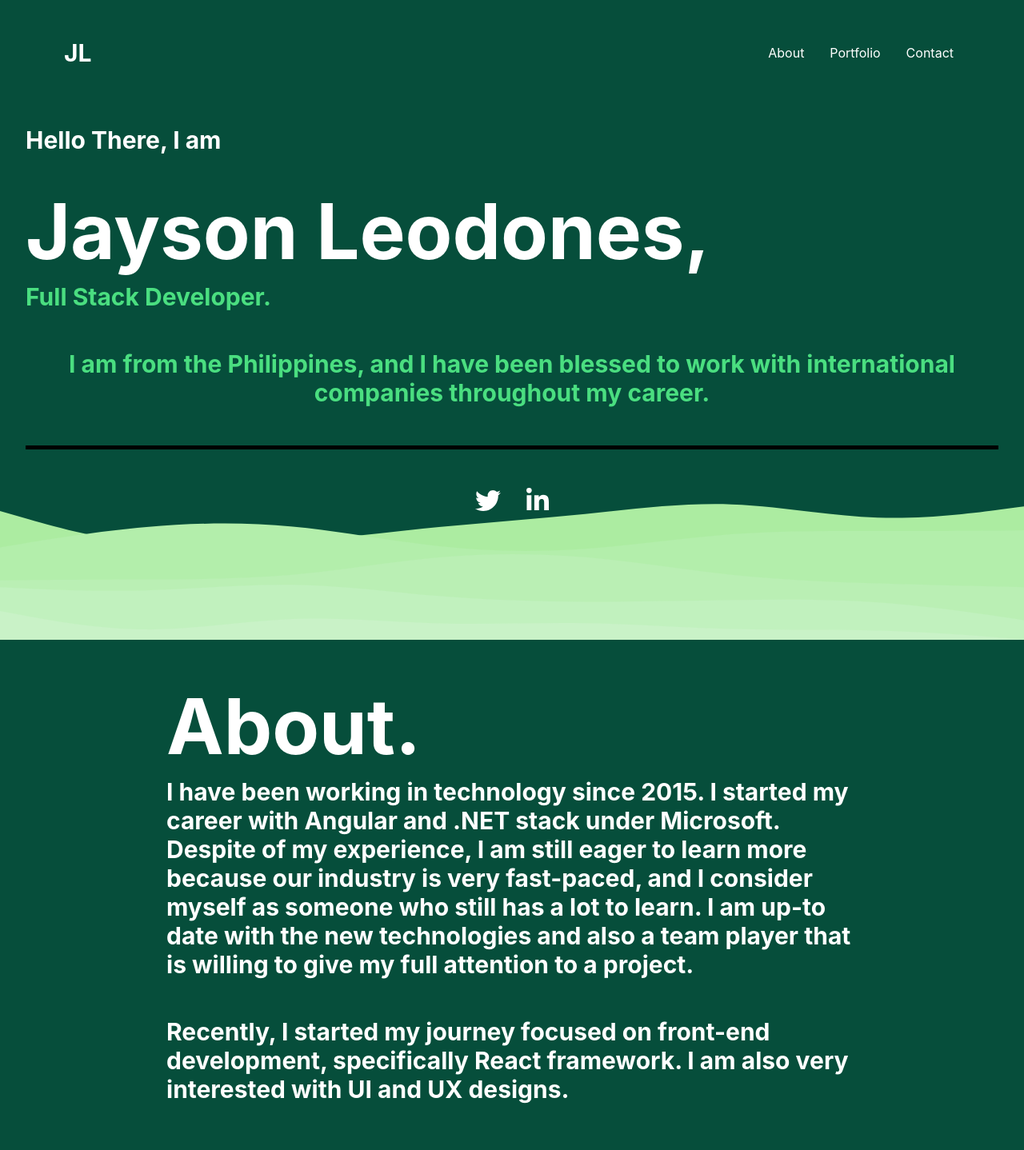
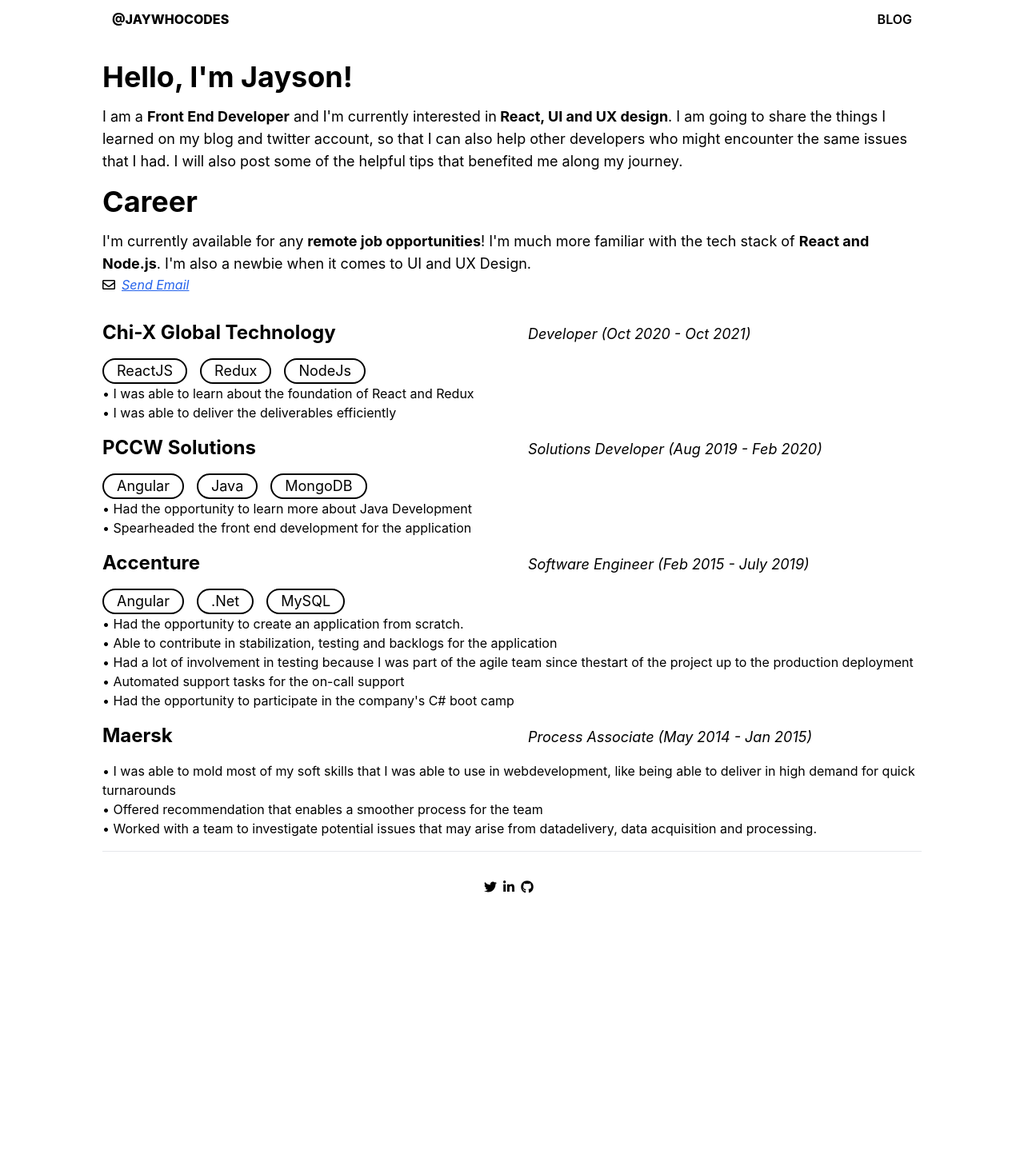
Before and after one commit to jaysonleo/dashboard, a React (Create React App) app: page / in a window 1280 px wide. Shown: the top 1438 px of the page at 80% size. After the commit the page ends 1153 px from the top, so only its background shows below. Built offline with nearby package versions, Linux system fonts and the light colour scheme.

Commit message:
deploying v1

```diff
--- a/package.json
+++ b/package.json
@@ -5,6 +5,7 @@
   "dependencies": {
     "@fortawesome/fontawesome-svg-core": "^1.2.36",
     "@fortawesome/free-brands-svg-icons": "^5.15.4",
+    "@fortawesome/free-regular-svg-icons": "^5.15.4",
     "@fortawesome/react-fontawesome": "^0.1.16",
     "@testing-library/jest-dom": "^5.16.1",
     "@testing-library/react": "^12.1.2",
--- a/src/App.css
+++ b/src/App.css
@@ -36,3 +36,23 @@
     transform: rotate(360deg);
   }
 }
+
+*, a, p, h1, h2, li {
+  @apply text-black;
+}
+
+h1 {
+  @apply text-4xl;
+  @apply font-bold;
+  @apply my-4;
+}
+
+p {
+  @apply text-lg;
+}
+
+h2 {
+  @apply text-2xl;
+  @apply font-bold;
+  @apply my-4;
+}
--- a/src/App.js
+++ b/src/App.js
@@ -1,16 +1,16 @@
 import logo from './logo.svg';
 import './App.css';
 import Header from './components/Header/header';
-import Hero from './components/Hero/hero';
 import About from './components/About/about';
+import Footer from './components/Footer/footer';
 
 function App() {
   return (
-    <>
+    <div className="max-w-screen-lg inset-x-0 mx-8 2xl:mx-auto xl:mx-auto lg:mx-auto md:mx-8">
       <Header/>
-      <Hero/>
       <About/>
-    </>
+      <Footer/>
+    </div>
   );
 }
 
--- a/src/components/About/about.jsx
+++ b/src/components/About/about.jsx
@@ -1,35 +1,109 @@
-import "./about.scss";
+import React from 'react'
+import { faEnvelope } from "@fortawesome/free-regular-svg-icons";
+import { FontAwesomeIcon } from "@fortawesome/react-fontawesome";
 
 export default function About() {
+//   const careers = []
+//   careers["title a"] = {foo: 23, bar: "abcd"}
+//   careers["title b"] = {foo: 23, bar: "abcd"}
+//   careers["title c"] = {foo: 23, bar: "abcd"}
+//   careers["title d"] = {foo: 23, bar: "abcd"}
+//   console.log('careers',careers)
+
+const careers = [
+    {
+    title: "Chi-X Global Technology",
+    position:"Developer",
+    techStack: ["ReactJS", "Redux", "NodeJs"],
+    dateEmployed: "Oct 2020 - Oct 2021",
+    descriptions:[
+        "I was able to learn about the foundation of React and Redux",
+        "I was able to deliver the deliverables efficiently",
+    ]
+    },
+    {
+    title: "PCCW Solutions",
+    position:"Solutions Developer",
+    techStack: ["Angular", "Java", "MongoDB"],
+    dateEmployed: "Aug 2019 - Feb 2020",
+    descriptions:[
+        "Had the opportunity to learn more about Java Development",
+        "Spearheaded the front end development for the application"
+    ]
+    },
+    {
+    title: "Accenture",
+    position:"Software Engineer",
+    techStack: ["Angular", ".Net", "MySQL"],
+    dateEmployed: "Feb 2015 - July 2019",
+    descriptions:[
+        "Had the opportunity to create an application from scratch.",
+        "Able to contribute in stabilization, testing and backlogs for the application",
+        "Had a lot of involvement in testing because I was part of the agile team since thestart of the project up to the production deployment",
+        "Automated support tasks for the on-call support",
+        "Had the opportunity to participate in the company's C# boot camp",
+    ]
+    },
+    {
+    title: "Maersk",
+    position:"Process Associate",
+    techStack: [],
+    dateEmployed: "May 2014 - Jan 2015",
+    descriptions:[
+        "I was able to mold most of my soft skills that I was able to use in webdevelopment, like being able to deliver in high demand for quick turnarounds",
+        "Offered recommendation that enables a smoother process for the team",
+        "Worked with a team to investigate potential issues that may arise from datadelivery, data acquisition and processing."
+    ]
+    },
+]
+
+
   return (
-    <>
-      <div id="about" className="w-full h-screen bg-center bg-no-repeat bg-cover">
-        <div className="w-full h-screen bg-emerald-900 flex justify-center items-center">
-          <div className="xl:mx-52 md:mx-8 sm:mx-4 text-white">
-            <h1 className="font-bold text-8xl mb-4">About.</h1>
-            <h2 className="font-bold text-3xl mb-12">
-            I have been working in technology since 2015. I started my career with Angular and .NET stack under Microsoft.
-            Despite of my experience, I am still eager to learn more because our industry is very fast-paced,
-            and I consider myself as someone who still has a lot to learn. I am up-to date with the
-            new technologies and also a team player that is willing to give my full attention to a
-            project.
-            </h2>
-            <h2 className="font-bold text-3xl mb-12">
-              Recently, I started my journey focused on
-              front-end development, specifically React framework. I am also
-              very interested with UI and UX designs.
-            </h2>
-            <div className="mx-4 text-center text-white justify-center items-center">
-              <h1 className="font-bold text-8xl mb-4">Tech Stack</h1>
-              <div></div>
+    <div className="pt-11 mt-4">
+      <h1>Hello, I'm Jayson!</h1>
+      <p>
+
+        I am a <b>Front End Developer</b> and I'm currently interested in
+        <b> React, UI and UX design</b>. I am going to share the things I learned
+        on my blog and twitter account, so that I can also help other developers
+        who might encounter the same issues that I had. I will also post some of
+        the helpful tips that benefited me along my journey.
+      </p>
+
+      <h1>Career</h1>
+      <p>
+
+        I'm currently available for any <b>remote job opportunities</b>! I'm
+        much more familiar with the tech stack of <b>React and Node.js</b>. I'm
+        also a newbie when it comes to UI and UX Design.
+      </p>
+      <a target="_blank" href="mailto: jaseleodones@gmail.com">
+        <FontAwesomeIcon color="blue" size="1x" icon={faEnvelope} className="mr-2 email-link" />
+        <i className="underline text-blue-600 hover:text-blue-800">Send Email</i>
+      </a>
+
+      <div className="my-4">
+
+        {careers.map((career,index) => (
+            <>
+            <div className='grid grid-cols-2'>
+                <h2 key={index}>{career.title}</h2>
+                <p className='mt-5 ml-5'><i>{career.position} ({career.dateEmployed})</i></p>
             </div>
-            <div className="mx-4 text-center text-white justify-center items-center">
-              <h1 className="font-bold text-8xl mb-4"></h1>
-              <div></div>
+            <div className='flex gap-4'>
+                {career.techStack.map(stack =>(
+                    <p className='rounded-full border-black border-2 px-4'>{stack}</p>
+                ))}
             </div>
-          </div>
-        </div>
+            <ul>
+                {career.descriptions.map(description => (
+                    <li> &bull; {description}</li>
+                    )
+                )}
+            </ul>
+            </>
+        ))}
       </div>
-    </>
+    </div>
   );
 }
--- a/src/components/About/about.scss
+++ b/src/components/About/about.scss
@@ -1,3 +1,3 @@
-.about-bg {
-    background-image: url(../../assets//images/about-bg.svg)
-  }
+.email-link {
+    color: red !important;
+}
--- /dev/null
+++ b/src/components/Footer/footer.jsx
@@ -0,0 +1,23 @@
+import { faTwitter, faLinkedinIn, faGithub } from "@fortawesome/free-brands-svg-icons";
+import { FontAwesomeIcon } from "@fortawesome/react-fontawesome";
+
+export default function Footer() {
+    return (
+        <div className="border-0 border-t border-solid py-8">
+            <div className="text-center">
+            <a target="_blank" href="https://twitter.com/jaywhocodes">
+                <FontAwesomeIcon color="blue" size="1x" icon={faTwitter} className="mr-2" />
+            </a>
+
+            <a target="_blank" href="https://www.linkedin.com/in/jaysonleodones/">
+                <FontAwesomeIcon color="blue" size="1x" icon={faLinkedinIn} className="mr-2" />
+            </a>
+
+            <a target="_blank" href="https://github.com/jaysonleo">
+                <FontAwesomeIcon color="blue" size="1x" icon={faGithub} className="mr-2" />
+            </a>
+            </div>
+
+        </div>
+    )
+}
--- a/src/components/Header/header.jsx
+++ b/src/components/Header/header.jsx
@@ -1,29 +1,62 @@
+import { useEffect } from "react";
 export default function Header() {
-  return (
-    <div className="absolute w-full pt-10 px-52 md:px-8 sm:px-0">
-        <nav className="bg-emerald-900">
-            <div className="md:flex items-center justify-between py-2 px-8 md:px-12 sm:px-8">
-                <div className="flex justify-between items-center">
-                <div className="text-2xl font-bold text-white md:text-3xl">
-                        <a href="#">JL</a>
-                </div>
-                    <div className="md:hidden">
-                        <button type="button" className="block text-white hover:text-gray-700 focus:text-gray-700 focus:outline-none">
-                            <svg className="h-6 w-6 fill-current" viewBox="0 0 24 24">
-                                <path className="hidden" d="M16.24 14.83a1 1 0 0 1-1.41 1.41L12 13.41l-2.83 2.83a1 1 0 0 1-1.41-1.41L10.59 12 7.76 9.17a1 1 0 0 1 1.41-1.41L12 10.59l2.83-2.83a1 1 0 0 1 1.41 1.41L13.41 12l2.83 2.83z"/>
-                                <path d="M4 5h16a1 1 0 0 1 0 2H4a1 1 0 1 1 0-2zm0 6h16a1 1 0 0 1 0 2H4a1 1 0 0 1 0-2zm0 6h16a1 1 0 0 1 0 2H4a1 1 0 0 1 0-2z"/>
-                            </svg>
-                        </button>
-                    </div>
-                </div>
-                <div className="flex flex-col md:flex-row hidden md:block -mx-2">
-                    <a href="#" href="#about" className="text-white rounded hover:bg-gray-900 hover:text-gray-100 hover:font-medium py-2 px-2 md:mx-2">About</a>
-                    <a href="#" className="text-white rounded hover:bg-gray-900 hover:text-gray-100 hover:font-medium py-2 px-2 md:mx-2">Portfolio</a>
-                    <a href="#" className="text-white rounded hover:bg-gray-900 hover:text-gray-100 hover:font-medium py-2 px-2 md:mx-2">Contact</a>
-                </div>
-            </div>
-        </nav>
+    useEffect(() => {
+        var mobileMenuButton = document.getElementById("mobileMenuButton");
+    mobileMenuButton.onclick = function() {
+        document.getElementById("sideMenuHideOnMobile").classList.toggle("-translate-y-full");
+        document.getElementById("sideMenuHideOnMobile").classList.toggle("mt-12");
+        document.getElementById("sideMenuHideOnMobile").classList.toggle("shadow");
+        document.getElementById("mobileMenuButtonClose").classList.toggle("hidden");
+        document.getElementById("mobileMenuButtonOpen").classList.toggle("hidden");
+    }
+      // Hide element when click outside nav
+    var theElementContainer = document.getElementsByTagName("nav")[0];
+    document.addEventListener('click', function(event) {
+        if (!theElementContainer.contains(event.target)) {
+            document.getElementById("sideMenuHideOnMobile").classList.add("-translate-y-full");
+            document.getElementById("sideMenuHideOnMobile").classList.remove("mt-12");
+            document.getElementById("sideMenuHideOnMobile").classList.remove("shadow");
+            document.getElementById("mobileMenuButtonOpen").classList.remove("hidden");
+            document.getElementById("mobileMenuButtonClose").classList.add("hidden");
+        }
+    });
+    })
+ return (
+     <>
+     <nav className="bg-white fixed max-w-screen-lg z-10 mx-auto inset-x-0 top-0 flex justify-between items-center">
 
-    </div>
-  );
+      <a href="#" className="font-extrabold m-3 uppercase inline-flex hover:text-emerald-700 transition-all duration-500">
+          {/* <svg className="h-6 w-6 mr-2" xmlns="http://www.w3.org/2000/svg" fill="none" viewBox="0 0 24 24" stroke="currentColor">
+              <path fill="#fff" d="M12 14l9-5-9-5-9 5 9 5z" />
+              <path fill="#fff" d="M12 14l6.16-3.422a12.083 12.083 0 01.665 6.479A11.952 11.952 0 0012 20.055a11.952 11.952 0 00-6.824-2.998 12.078 12.078 0 01.665-6.479L12 14z" />
+              <path strokeLinecap="round" strokeLinejoin="round" strokeWidth="2" d="M12 14l9-5-9-5-9 5 9 5zm0 0l6.16-3.422a12.083 12.083 0 01.665 6.479A11.952 11.952 0 0012 20.055a11.952 11.952 0 00-6.824-2.998 12.078 12.078 0 01.665-6.479L12 14zm-4 6v-7.5l4-2.222" />
+          </svg> */}
+        @jaywhocodes
+      </a>
+
+      <button id="mobileMenuButton" className="p-3 focus:outline-none md:hidden" title="Open side menu">
+          <svg id="mobileMenuButtonClose" className="w-6 h-6 hidden" xmlns="http://www.w3.org/2000/svg" fill="none" viewBox="0 0 24 24" stroke="currentColor">
+              <path strokeLinecap="round" strokeLinejoin="round" strokeWidth="2" d="M6 18L18 6M6 6l12 12" /></svg>
+          <svg id="mobileMenuButtonOpen" className="w-6 h-6" xmlns="http://www.w3.org/2000/svg" fill="none" viewBox="0 0 24 24" stroke="currentColor">
+              <path strokeLinecap="round" strokeLinejoin="round" strokeWidth="2" d="M4 6h16M4 12h16M4 18h16" />
+          </svg>
+      </button>
+
+      <div id="sideMenuHideOnMobile" className="bg-white font-semibold z-10 rounded-bl-md flex absolute top-0
+      right-0 transition-all duration-500 transform translate-x-0 w-1/2 md:w-auto px-3 md:px-0 flex-col
+      md:flex-row -translate-y-full md:translate-y-0 md:mt-1 md:items-center md:mx-1 md:uppercase">
+          {/* <a href="#" className="mx-0 sm:mx-2 my-2 border-b-2 border-transparent hover:border-emerald-600
+          hover:text-emerald-700 transition-all duration-500 py-1 sm:p-0">Project</a>
+          <a href="#" className="mx-0 sm:mx-2 my-2 border-b-2 border-transparent hover:border-emerald-600
+          hover:text-emerald-700 transition-all duration-500 py-1 sm:p-0">Resource</a>
+          <a href="#" className="mx-0 sm:mx-2 my-2 border-b-2 border-transparent hover:border-emerald-600
+          hover:text-emerald-700 transition-all duration-500 py-1 sm:p-0">About</a> */}
+          <a target="_blank" href="https://hashnode.com/@jaysonleo" className="mx-0 sm:mx-2 my-2 border-b-2 border-transparent hover:border-emerald-600
+          hover:text-emerald-700 transition-all duration-500 py-1 sm:p-0">Blog</a>
+      </div>
+
+  </nav>
+     </>
+ );
+
 }
--- a/src/components/Hero/hero.jsx
+++ /dev/null
@@ -1,39 +0,0 @@
-import { faLinkedinIn, faTwitter } from "@fortawesome/free-brands-svg-icons";
-import { FontAwesomeIcon } from "@fortawesome/react-fontawesome";
-import "./hero.scss";
-import React from 'react'
-
-
-// componentDidMount() {
-
-// }
-
-const Hero = () => {
-  return (
-    <>
-      <div className="hero-bg w-full h-screen bg-center bg-no-repeat bg-cover">
-        <div className="w-full h-screen flex justify-center items-center px-8">
-          <div className="text-white">
-          <h2 className="text-white-400 font-bold text-3xl mb-12 xl:flex flex-wrap lg:text-center">Hello There, I am</h2>
-                <h1 className="font-bold text-8xl mb-4 xl:flex flex-wrap lg:text-center">
-                Jayson Leodones,
-                </h1>
-            <h2 className="text-green-400 font-bold text-3xl mb-12 xl:flex flex-wrap lg:text-center">Full Stack Developer.</h2>
-            <h2 className="text-green-400 font-bold text-3xl mb-12 xl:flex flex-wrap lg:text-center">I am from the Philippines, and I have been
-              blessed to work with international companies throughout my career.</h2>
-
-            <div className="separator mb-12 w-full"></div>
-            <div className="social-icons flex space-x-8 xl:items-left justify-left lg:justify-center items-center">
-              <a target="_blank" href="https://www.twitter.com/jaywhocodes"> <FontAwesomeIcon size="2x" icon={faTwitter}/></a>
-              <a target="_blank" href="https://www.linkedin.com/in/jaysonleodones/"> <FontAwesomeIcon size="2x" icon={faLinkedinIn} /></a>
-
-            </div>
-          </div>
-        </div>
-
-      </div>
-    </>
-  );
-}
-
-export default Hero;
--- a/src/components/Hero/hero.scss
+++ /dev/null
@@ -1,58 +0,0 @@
-.typewriter {
-    overflow: hidden; /* Ensures the content is not revealed until the animation */
-    border-right: .15em solid orange; /* The typwriter cursor */
-    white-space: pre; /* Keeps the content on a single line */
-    margin: 0 auto; /* Gives that scrolling effect as the typing happens */
-    letter-spacing: .15em; /* Adjust as needed */
-    animation:
-      typing 3.5s steps(40, end),
-      blink-caret .75s step-end infinite;
-    font-family: "Courier";
-  }
-
-  /* The typing effect */
-  @keyframes typing {
-    from { width: 0 }
-    to { width: 100% }
-  }
-
-  /* The typewriter cursor effect */
-  @keyframes blink-caret {
-    from, to { border-color: transparent }
-    50% { border-color: white; }
-  }
-
-  .separator {
-    border-top: 5px solid black;
-  }
-
-  .social-icons {
-  // column-gap: 20px;
-  // justify-content: space-between;
-  }
-
-  .hero-bg {
-    background-image: url(../../assets/images/layered-waves-haikei.svg)
-  }
-// .floating-icons {
-//     position: absolute;
-//     animation-name: floating;
-//     animation-duration: 3s;
-//     animation-iteration-count: infinite;
-//     animation-timing-function: ease-in-out;
-//     display: flex;
-//     -webkit-box-pack: center;
-//     justify-content: center;
-//     -webkit-box-align: center;
-//     align-items: center;
-//     border-radius: 100%;
-//     width: 80px;
-//     height: 80px;
-//     opacity: 1;
-//     transform: none;
-// }
-
-// .linkedin-loc {
-//     left: -140px;
-//     bottom: -10px;
-// }
```
Also changed, not shown: 1 other file (tests, documents, lock files or other folders).
